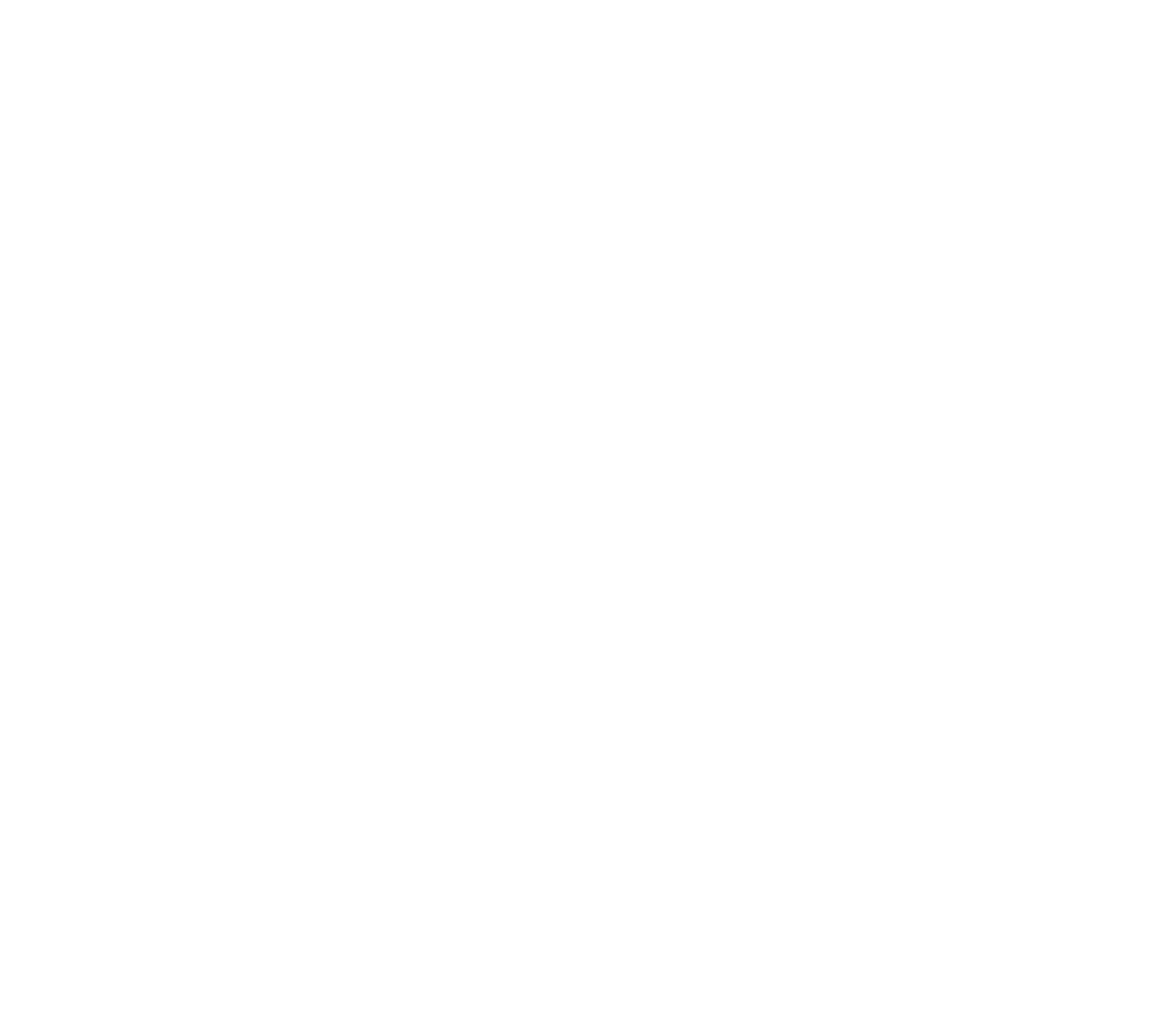
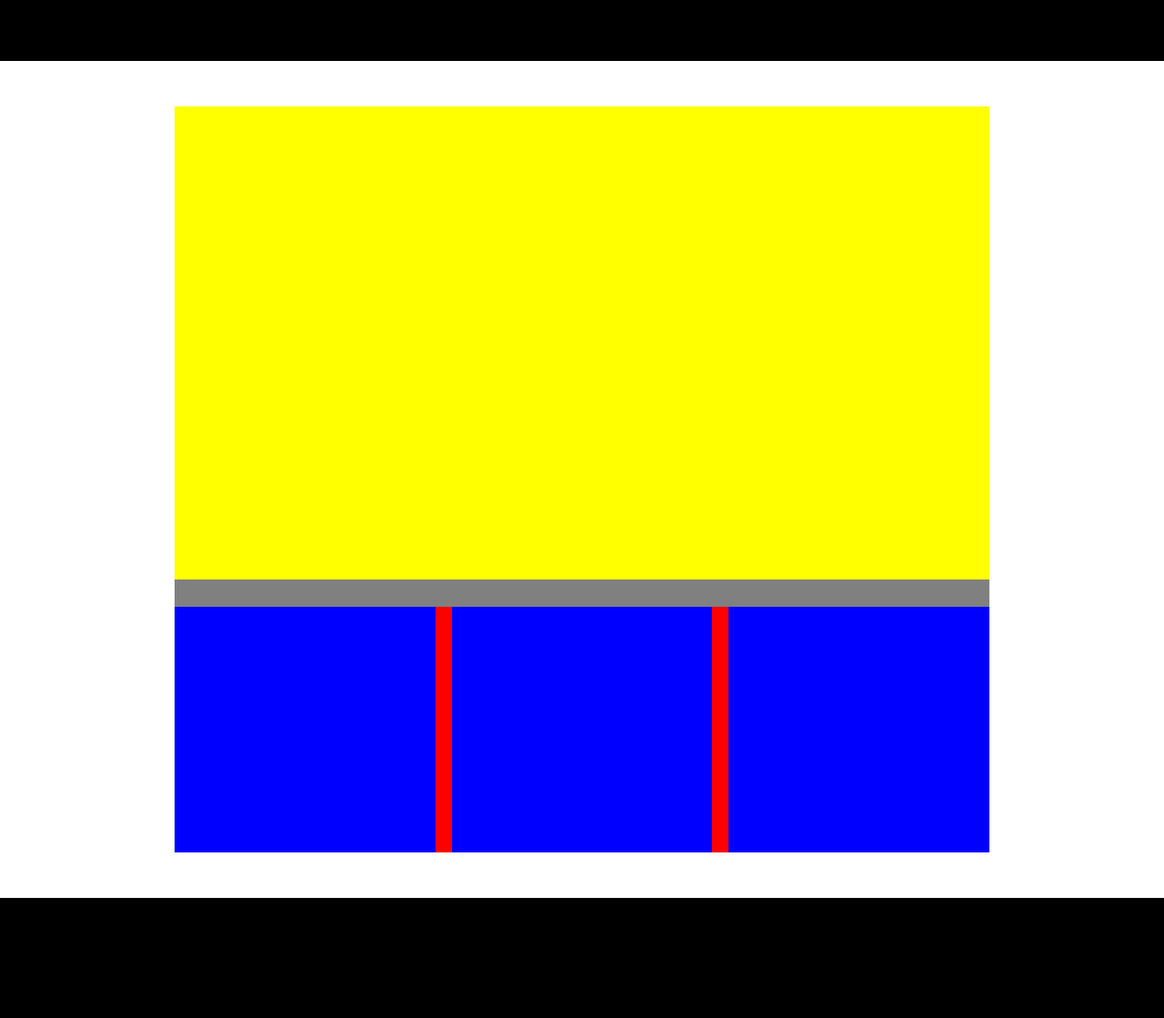
Before and after one commit to dajeongpark/web_4, a plain HTML site: page WebContent/index.html in a window 1280 px wide. Shown: the whole page at 91% size. Before the commit the page ends 800 px from the top, so only its background shows below. Drawn offline with Linux system fonts and the light colour scheme.

Commit message:
layout done

```diff
--- /dev/null
+++ b/WebContent/css/reset.css
@@ -0,0 +1,50 @@
+@charset "UTF-8";
+
+/* http://meyerweb.com/eric/tools/css/reset/
+   v2.0 | 20110126
+   License: none (public domain)
+*/
+
+html, body, div, span, applet, object, iframe,
+h1, h2, h3, h4, h5, h6, p, blockquote, pre,
+a, abbr, acronym, address, big, cite, code,
+del, dfn, em, img, ins, kbd, q, s, samp,
+small, strike, strong, sub, sup, tt, var,
+b, u, i, center,
+dl, dt, dd, ol, ul, li,
+fieldset, form, label, legend,
+table, caption, tbody, tfoot, thead, tr, th, td,
+article, aside, canvas, details, embed,
+figure, figcaption, footer, header, hgroup,
+menu, nav, output, ruby, section, summary,
+time, mark, audio, video {
+	margin: 0;
+	padding: 0;
+	border: 0;
+	font-size: 100%;
+	font: inherit;
+	vertical-align: baseline;
+}
+/* HTML5 display-role reset for older browsers */
+article, aside, details, figcaption, figure,
+footer, header, hgroup, menu, nav, section {
+	display: block;
+}
+body {
+	line-height: 1;
+}
+ol, ul {
+	list-style: none;
+}
+blockquote, q {
+	quotes: none;
+}
+blockquote:before, blockquote:after,
+q:before, q:after {
+	content: '';
+	content: none;
+}
+table {
+	border-collapse: collapse;
+	border-spacing: 0;
+}
--- a/WebContent/index.html
+++ b/WebContent/index.html
@@ -3,8 +3,70 @@
 <head>
 <meta charset="UTF-8">
 <title>Insert title here</title>
+
+<!-- 공백제거 -->
+<link type="text/css" rel="stylesheet" href="./css/reset.css">
+
+<style type="text/css">
+/* header 시작*/
+	.header {width: 100%;
+			 height: 67px;
+			 background-color: black;
+			 position: fixed;
+			 top: 0;}
+/* header 끝*/
+
+/* main 끝*/
+	.main {width: 70%;
+		   height: 820px;
+		   background-color: gray;
+		   margin: 0 auto;
+		   margin-top: 117px;
+		   margin-bottom: 50px;}
+
+	.mainInfo{width: 100%;
+			  height: 520px;
+			  background-color: yellow;}
+
+	.mainBoard {width: 100%;
+				height: 270px;
+				background-color: red;
+				margin-top: 30px;}
+
+	.mb {width: 32%;
+	 	 height: 270px;
+	 	 background-color: blue;
+	 	 float: left;}
+
+	.mb_2 {margin: 0 2%;}
+
+	.mb_3 {float: right;}
+/* main 끝*/
+
+/* footer 끝*/
+	.footer {width: 100%;
+		 	 height: 132px;
+		 	 background-color: black;}
+/* footer 끝*/
+</style>
 </head>
 <body>
+	<!-- header 시작 -->
+	<header class="header"></header>
+	<!-- header 끝 -->
 
+	<!-- main 시작 -->
+	<section class="main">
+		<article class="mainInfo"></article>
+		<section class="mainBoard">
+			<article class="mb"></article>
+			<article class="mb mb_2"></article>
+			<article class="mb mb_3"></article>
+		</section>
+	</section>
+	<!-- main 끝 -->
+
+	<!-- footer 시작 -->
+	<footer class="footer"></footer>
 </body>
 </html>
```
